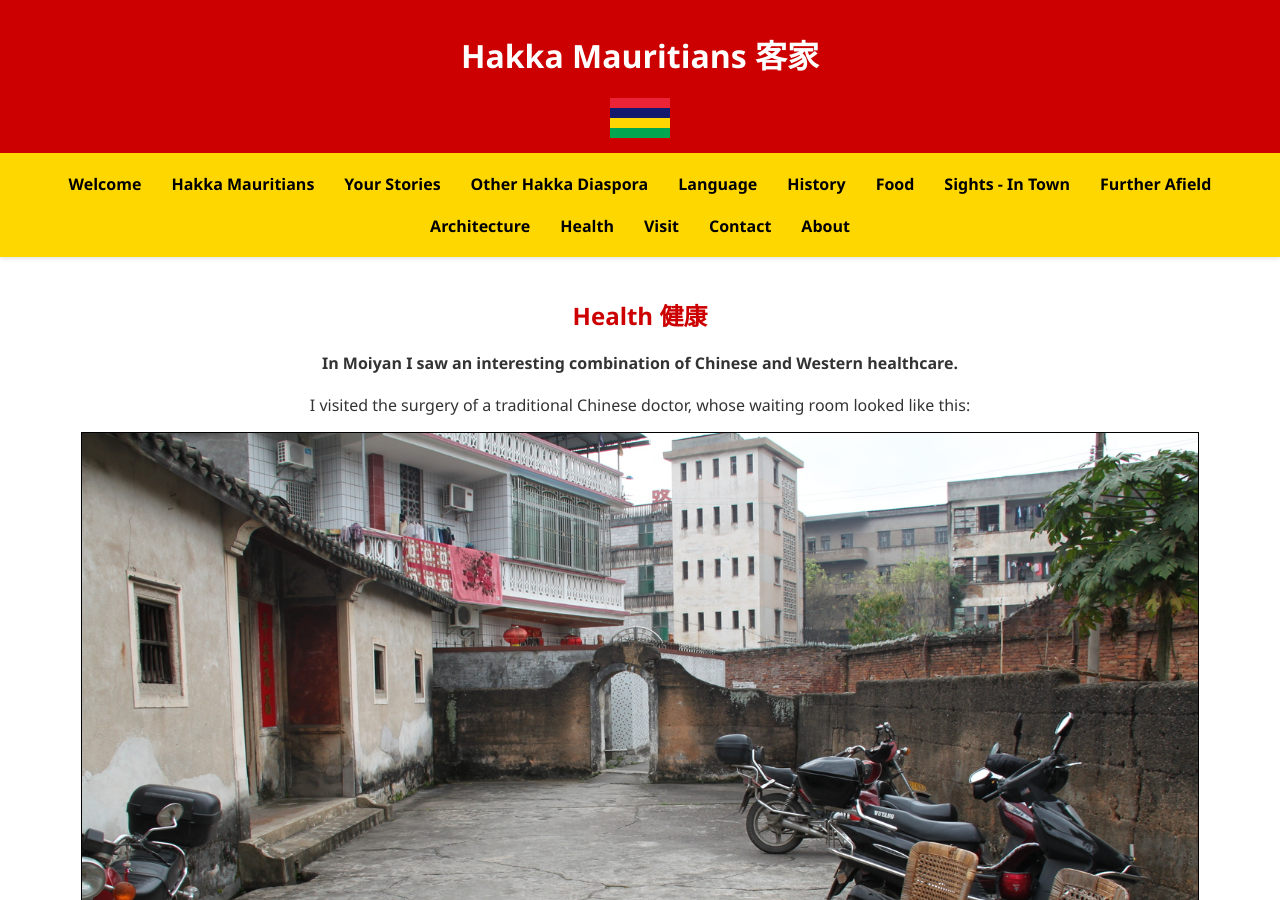
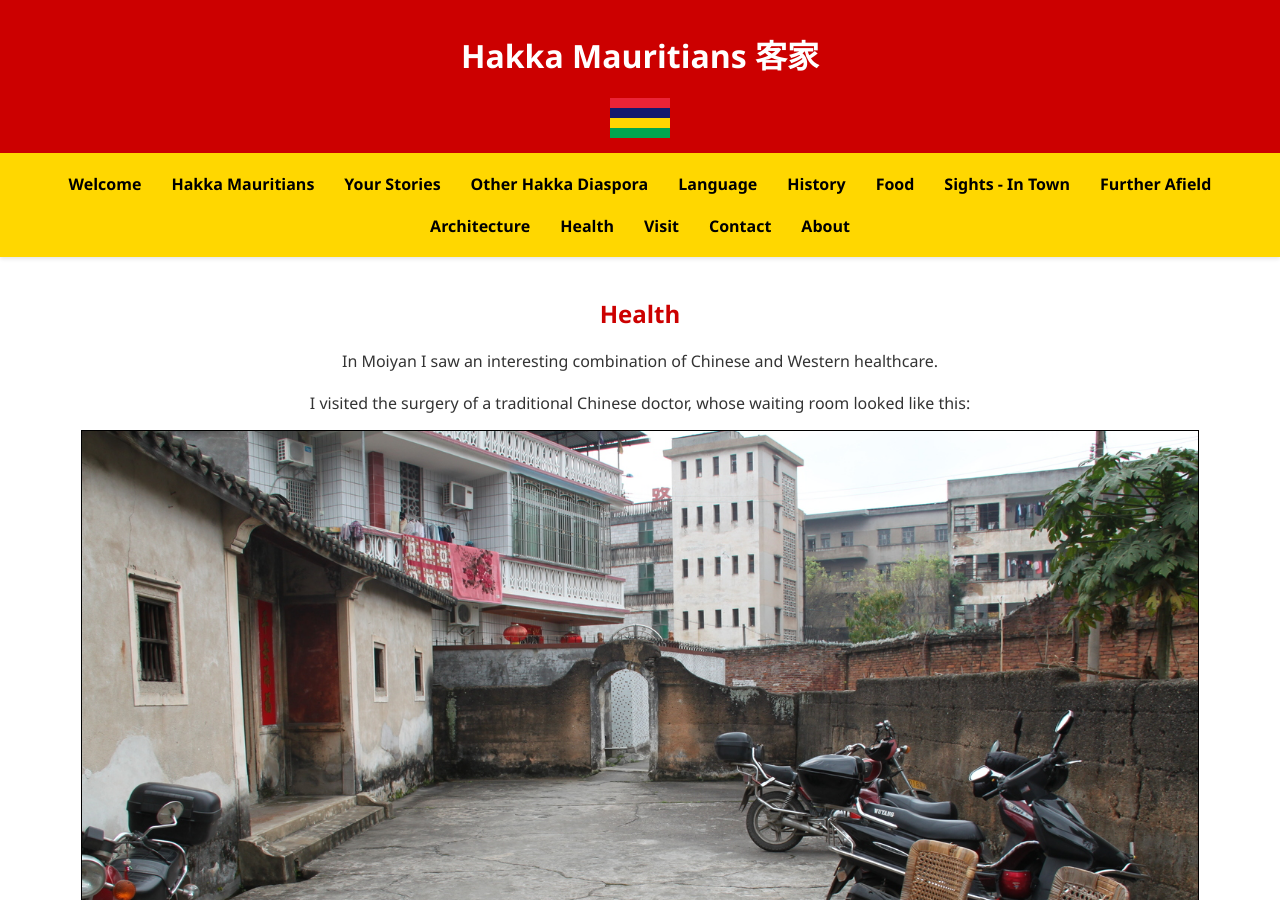
Before and after one commit to oliverlyf/hakka_mauritian_website, a Jekyll site: the page built from health.md, in a window 1280 px wide and 900 px high. Built offline with Jekyll 4.4.1, drawn with Linux system fonts in a browser that asks for light colours.

Commit message:
Update health.md

```diff
--- a/health.md
+++ b/health.md
@@ -3,10 +3,10 @@ layout: default
 title: Health
 ---
 
-<h2>Health 健康</h2>
+<h2>Health</h2>
 
 <section class="example-image">
-  <p><strong>In Moiyan I saw an interesting combination of Chinese and Western healthcare.</strong></p>
+  <p>In Moiyan I saw an interesting combination of Chinese and Western healthcare.</p>
 </section>
 
 <section class="example-image">
```
